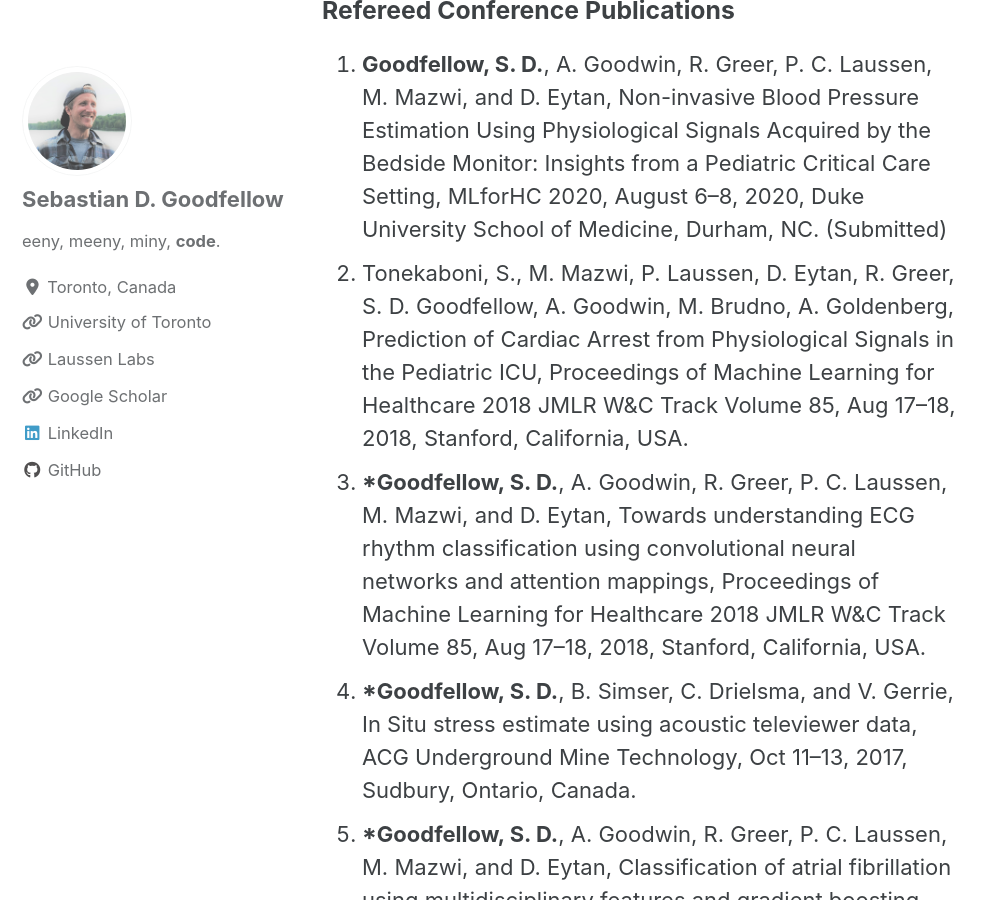
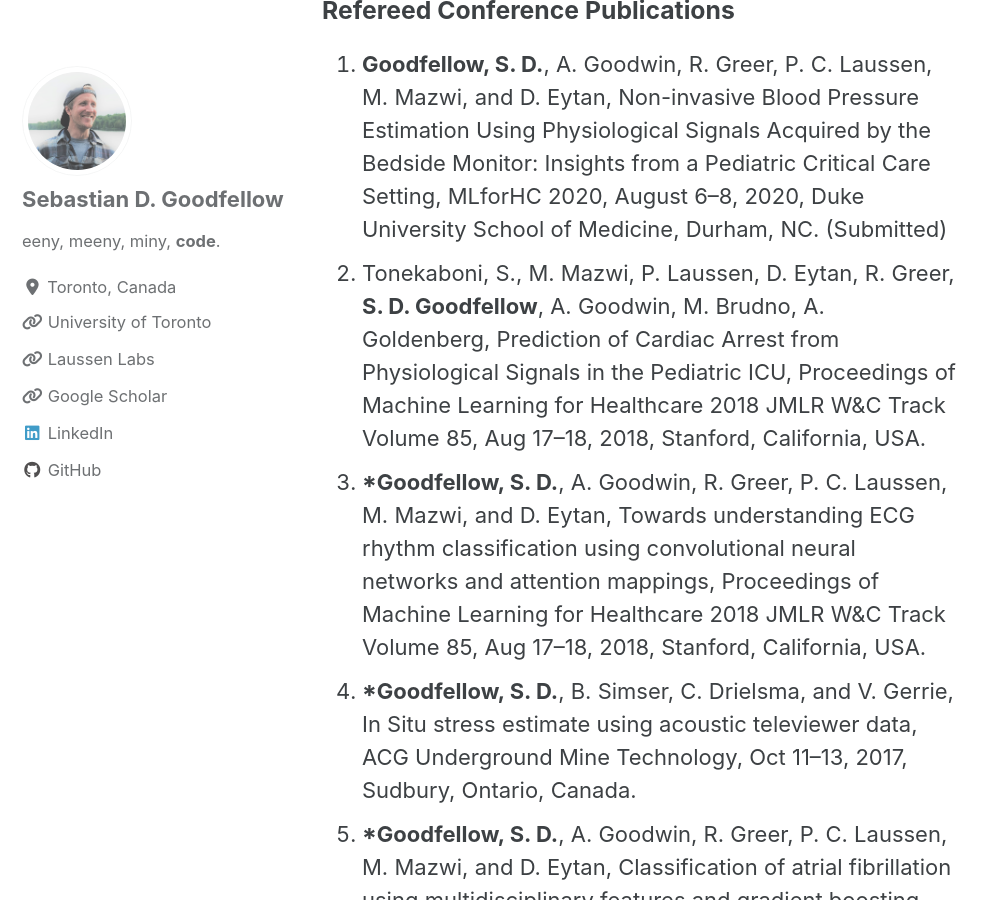
Before and after one commit to Seb-Good/sebastian-goodfellow, a Jekyll site: the page built from _pages/cv.md, in a window 1280 px wide and 900 px high, scrolled down 5714 px. Shown: the whole window, without its empty margins (0-997 px from the left). Built offline with Jekyll 4.4.1, drawn with Linux system fonts in a browser that asks for light colours; cached includes are drawn as plain includes; nearby versions of some CDN libraries.

Commit message:
- initial commit

```diff
--- a/_pages/cv.md
+++ b/_pages/cv.md
@@ -94,7 +94,7 @@ DOI: 10.1002/2015GL063093
 
 ### Refereed Conference Publications
 1.	**Goodfellow, S. D.**, A. Goodwin, R. Greer, P. C. Laussen, M. Mazwi, and D. Eytan, Non-invasive Blood Pressure Estimation Using Physiological Signals Acquired by the Bedside Monitor: Insights from a Pediatric Critical Care Setting, MLforHC 2020, August 6–8, 2020, Duke University School of Medicine, Durham, NC. (Submitted)
-2.	Tonekaboni, S., M. Mazwi, P. Laussen, D. Eytan, R. Greer, S. D. Goodfellow, A. Goodwin, M. Brudno, A. Goldenberg, Prediction of Cardiac Arrest from Physiological Signals in the Pediatric ICU, Proceedings of Machine Learning for Healthcare 2018 JMLR W&C Track Volume 85, Aug 17–18, 2018, Stanford, California, USA.
+2.	Tonekaboni, S., M. Mazwi, P. Laussen, D. Eytan, R. Greer, **S. D. Goodfellow**, A. Goodwin, M. Brudno, A. Goldenberg, Prediction of Cardiac Arrest from Physiological Signals in the Pediatric ICU, Proceedings of Machine Learning for Healthcare 2018 JMLR W&C Track Volume 85, Aug 17–18, 2018, Stanford, California, USA.
 3.	***Goodfellow, S. D.**, A. Goodwin, R. Greer, P. C. Laussen, M. Mazwi, and D. Eytan, Towards understanding ECG rhythm classification using convolutional neural networks and attention mappings, Proceedings of Machine Learning for Healthcare 2018 JMLR W&C Track Volume 85, Aug 17–18, 2018, Stanford, California, USA.
 4.	***Goodfellow, S. D.**, B. Simser, C. Drielsma, and V. Gerrie, In Situ stress estimate using acoustic televiewer data, ACG Underground Mine Technology, Oct 11–13, 2017, Sudbury, Ontario, Canada.
 5.	***Goodfellow, S. D.**, A. Goodwin, R. Greer, P. C. Laussen, M. Mazwi, and D. Eytan, Classification of atrial fibrillation using multidisciplinary features and gradient boosting, Computing in Cardiology, Sept 24–27, 2017, Rennes, France.
```
